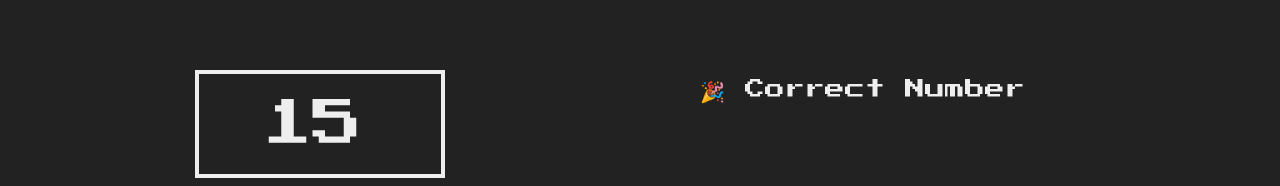
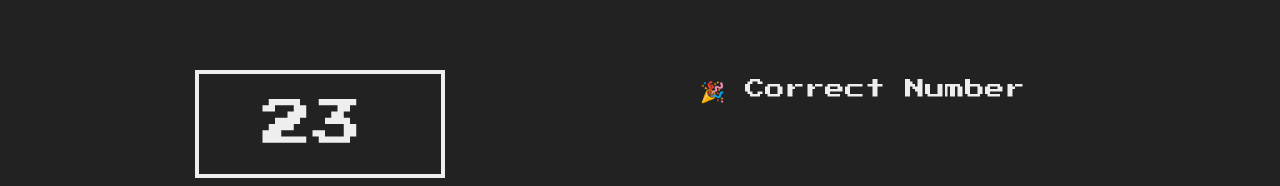
Before and after one commit to makaubenson/guess-my-number, a plain HTML site: page index.html in a window 1280 px wide. Shown: the part 371-557 px from the top of the page. Drawn offline with Linux system fonts and the light colour scheme.

Commit message:
setting value of html input

```diff
--- a/index.html
+++ b/index.html
@@ -16,7 +16,8 @@
     </header>
     <main>
       <section class="left">
-        <input type="number" value="15" class="guess" />
+        <!-- <input type="number" value="15" class="guess" /> -->
+        <input type="number" class="guess" />
         <button class="btn check">Check!</button>
       </section>
       <section class="right">
--- a/script.js
+++ b/script.js
@@ -6,4 +6,5 @@ document.querySelector('.message').textContent = '🎉 Correct Number';
 document.querySelector('.number').textContent = 13;
 document.querySelector('.score').textContent = 10;
 
-console.log(document.querySelector('.guess').value);
+document.querySelector('.guess').value = 23; //setting value of html input
+console.log(document.querySelector('.guess').value); //getting value of the input
```
